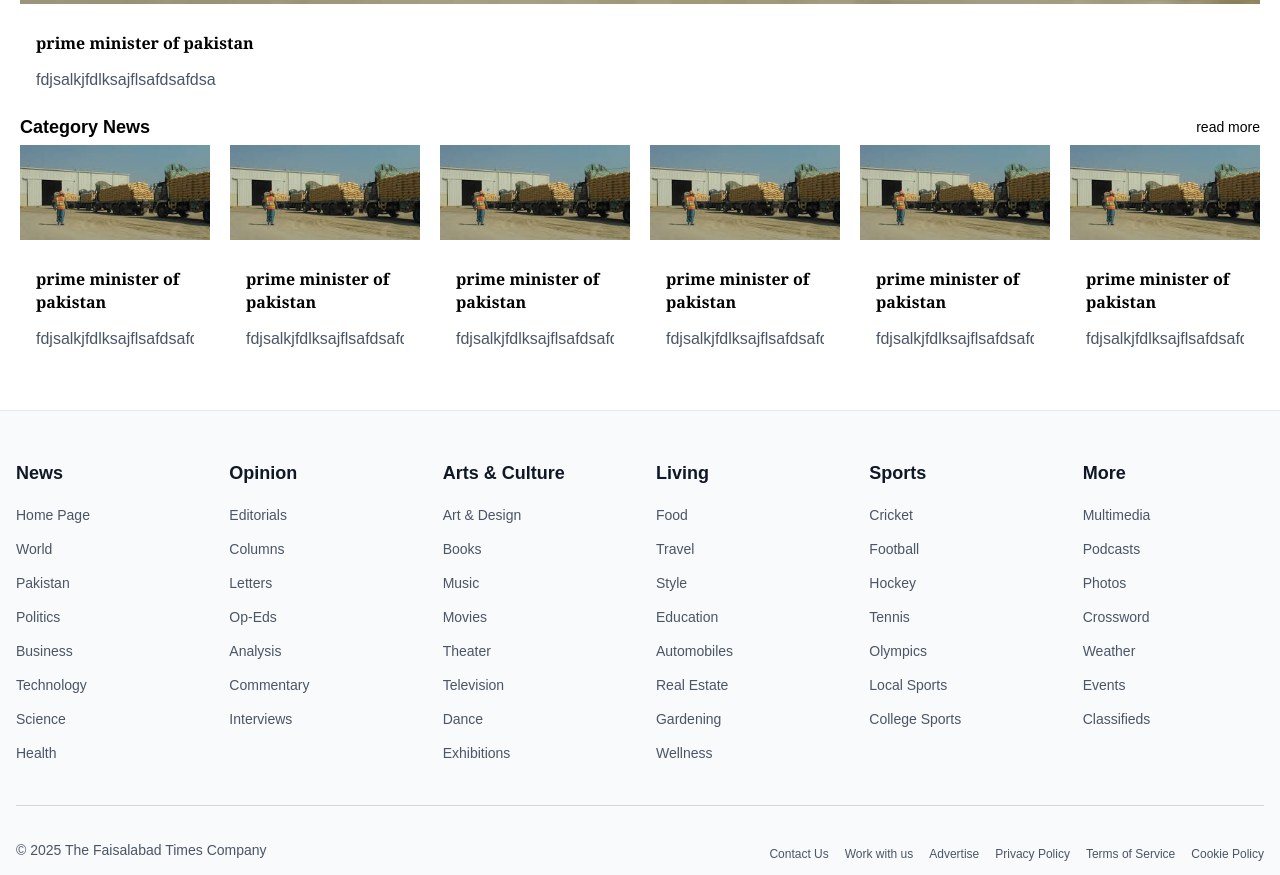
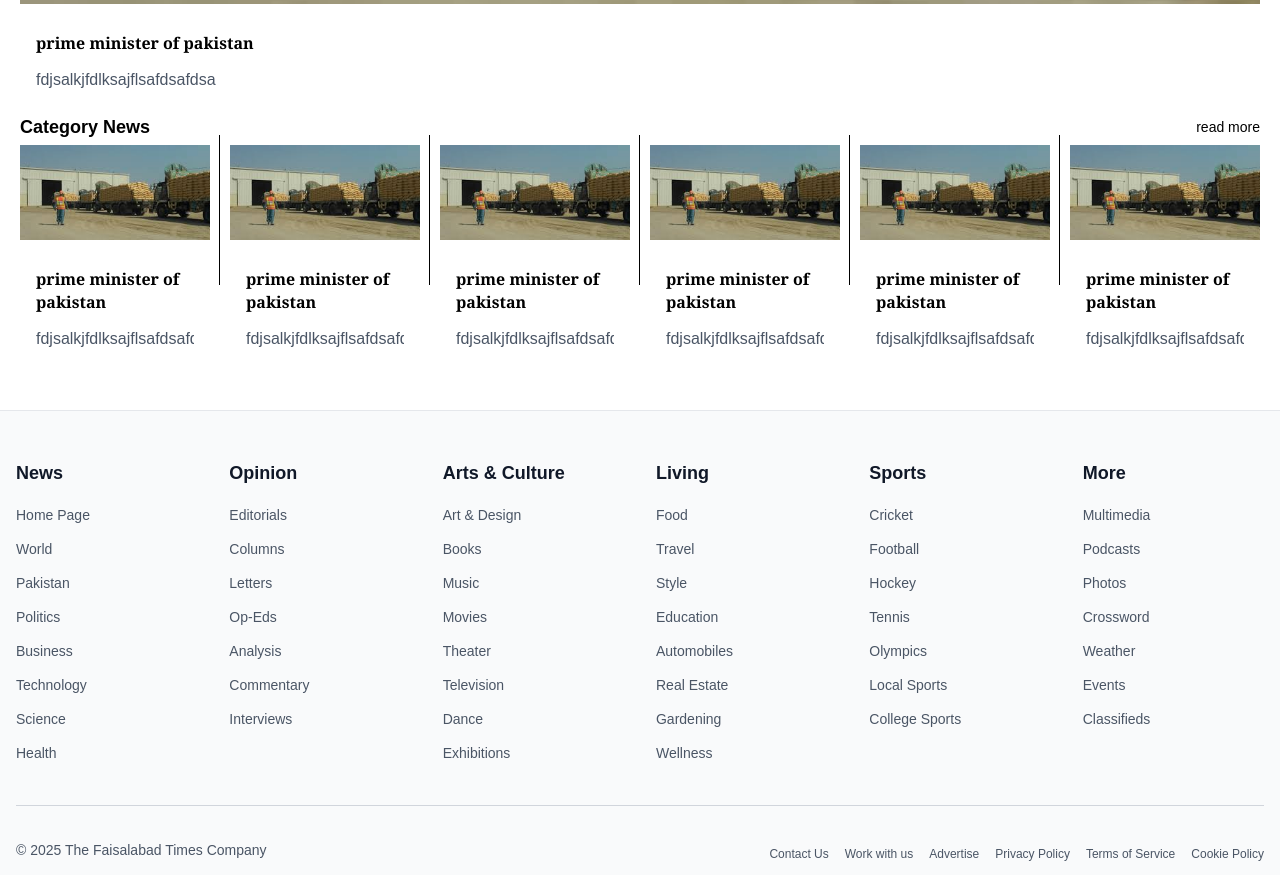
Before and after one commit to Muhammad-Aman1718/fsdTimes, a Next.js app: page / in a window 1280 px wide. Shown: the part 800-1675 px from the top of the page. Built offline with nearby package versions, Linux system fonts and the light colour scheme.

Commit message:
working on post

```diff
--- a/src/app/page.tsx
+++ b/src/app/page.tsx
@@ -94,7 +94,7 @@ const Home = () => {
 
       <CategorySection>
         {[1, 2, 3, 4, 5, 6].map((_, i) => (
-          <div key={i} className="">
+          <div key={i} className="relative">
             <PostCard
               title={`Article Title ${i + 1}`}
               summary="Article Summary"
@@ -104,9 +104,8 @@ const Home = () => {
               readTime="5 min read"
               url="/article"
             />
-            {/* Add vertical separator only if not the last item */}
             {i !== 5 && (
-              <span className="absolute  right-0 top-0 h-full w-[1px]"></span>
+              <span className="absolute right-0 top-0 h-[150px] w-[1px] bg-black "></span>
             )}
           </div>
         ))}
--- a/src/components/news/CategorySection.tsx
+++ b/src/components/news/CategorySection.tsx
@@ -16,7 +16,8 @@ const CategorySection = ({ categoryTitle, children }: CategorySectionProps) => {
           read more
         </button>
       </div>
-      <div className="grid grid-cols-[repeat(auto-fit,minmax(200px,1fr))]">
+      {/* <div className="flex flex-wrap"> */}
+      <div className="grid grid-cols-[repeat(auto-fit,minmax(120px,1fr))]">
         {children}
       </div>
     </section>
--- a/src/components/news/PostCard.tsx
+++ b/src/components/news/PostCard.tsx
@@ -26,7 +26,7 @@ const PostCard = ({
 }: PostCardProps) => {
   return (
     <article
-      className={` p-2.5    group overflow-hidden ${layout === "horizontal" ? "" : "flex flex-col"}`}
+      className={` p-2.5 group overflow-hidden ${layout === "horizontal" ? "" : "flex flex-col"}`}
     >
       <div
         className={`  ${layout === "horizontal" ? "grid grid-cols-1 md:grid-cols-2 gap-6" : "flex flex-col"}`}
```
